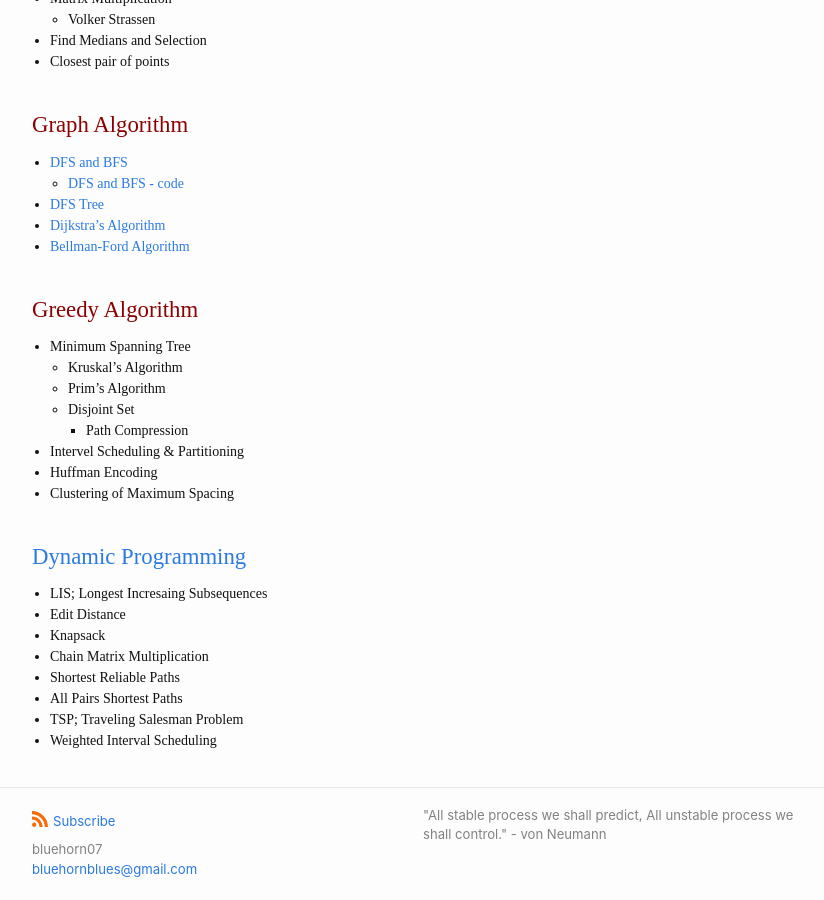
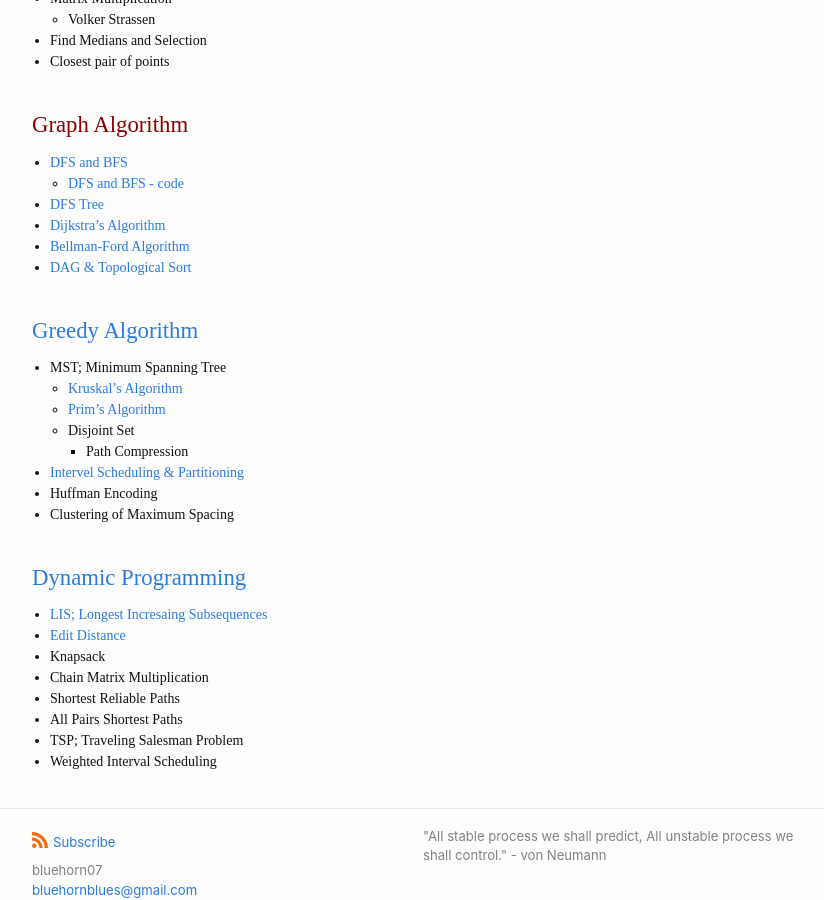
Before and after one commit to BlueHorn07/computer_science, a Jekyll site: the page built from _posts/algorithm/2021-02-18-algorithm.md, in a window 1280 px wide and 900 px high, scrolled down 862 px. Shown: the whole window, without its empty margins (226-1050 px from the left). Built offline with Jekyll 4.4.1, drawn with Linux system fonts in a browser that asks for light colours; nearby versions of some CDN libraries; some web fonts are replaced.

Commit message:
update toc

```diff
--- a/_posts/algorithm/2021-02-18-algorithm.md
+++ b/_posts/algorithm/2021-02-18-algorithm.md
@@ -53,23 +53,23 @@ hidden: true
 - [DFS Tree]({{"/2021/03/13/dfs-tree.html" | relative_url}})
 - [Dijkstra's Algorithm]({{"/2021/04/17/dijkstra-algorithm.html" | relative_url}})
 - [Bellman-Ford Algorithm]({{"/2021/04/18/Bellman-Ford.html" | relative_url}})
+- [DAG & Topological Sort]({{"/2021/04/19/directed-acyclic-graph.html" | relative_url}})
 
+### [Greedy Algorithm]({{"/2021/04/19/greedy-algorithm.html" | relative_url}})
 
-### Greedy Algorithm
-
-- Minimum Spanning Tree
-  - Kruskal's Algorithm
-  - Prim's Algorithm
+- MST; Minimum Spanning Tree
+  - [Kruskal's Algorithm]({{"/2021/04/19/kruskal-and-prim-algorithm.html#kruskals-algorithm" | relative_url}})
+  - [Prim's Algorithm]({{"2021/04/19/kruskal-and-prim-algorithm.html#prims-algorithm" | relative_url}})
   - Disjoint Set
     - Path Compression
-- Intervel Scheduling & Partitioning
+- [Intervel Scheduling & Partitioning]({{"/2021/04/20/interval-scheduling-and-partitioning.html" | relative_url}})
 - Huffman Encoding
 - Clustering of Maximum Spacing
 
 ### [Dynamic Programming]({{"/2021/04/20/dynamic-programming.html" | relative_url}})
 
-- LIS; Longest Incresaing Subsequences
-- Edit Distance
+- [LIS; Longest Incresaing Subsequences]({{"/2021/04/20/longest-increasing-subsequences.html" | relative_url}})
+- [Edit Distance]({{"/2021/04/20/edit-distanace.html" | relative_url}})
 - Knapsack
 - Chain Matrix Multiplication
 - Shortest Reliable Paths
```
Also changed, not shown: _posts/algorithm/2021-04-19-greedy-algorithm.md (+1 -1 lines), images/algorithm/DAG-1.jpg (added), images/algorithm/DAG-2.jpg (added).
